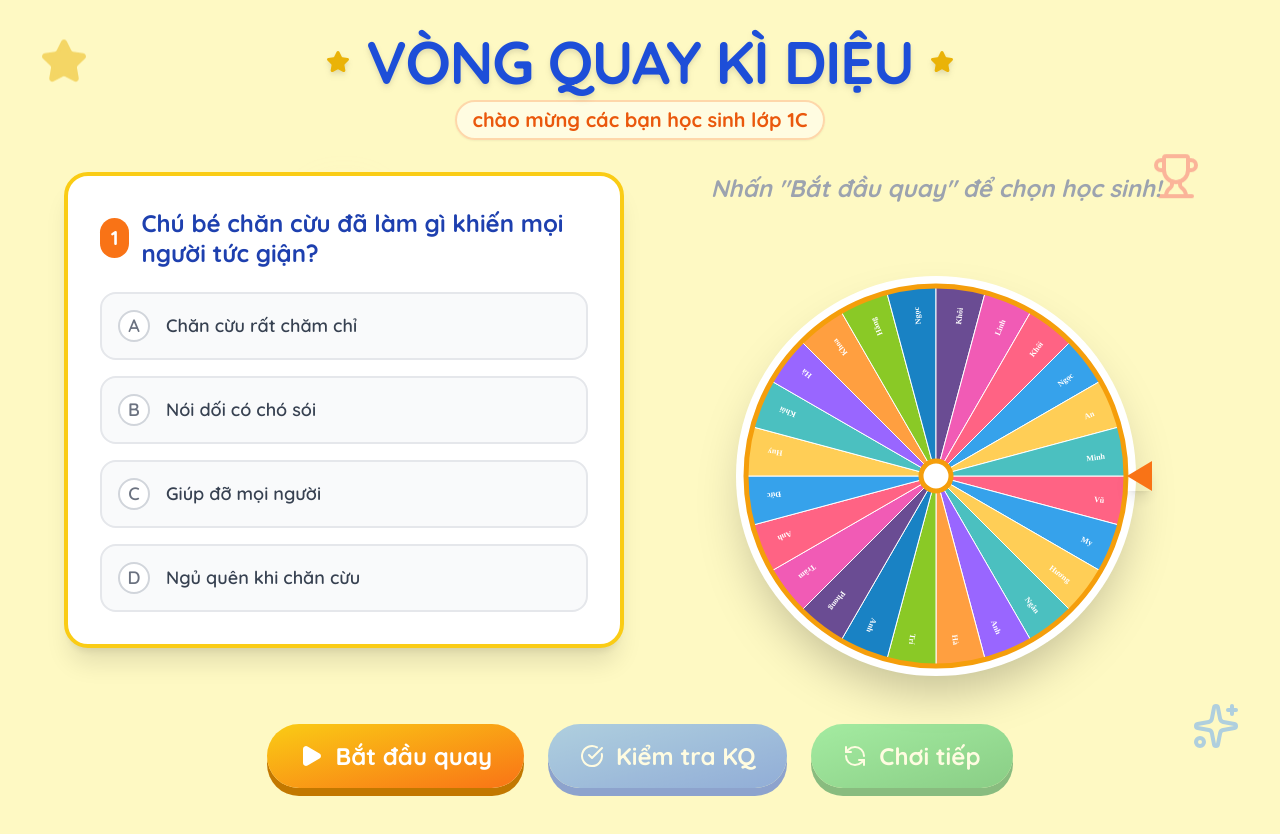
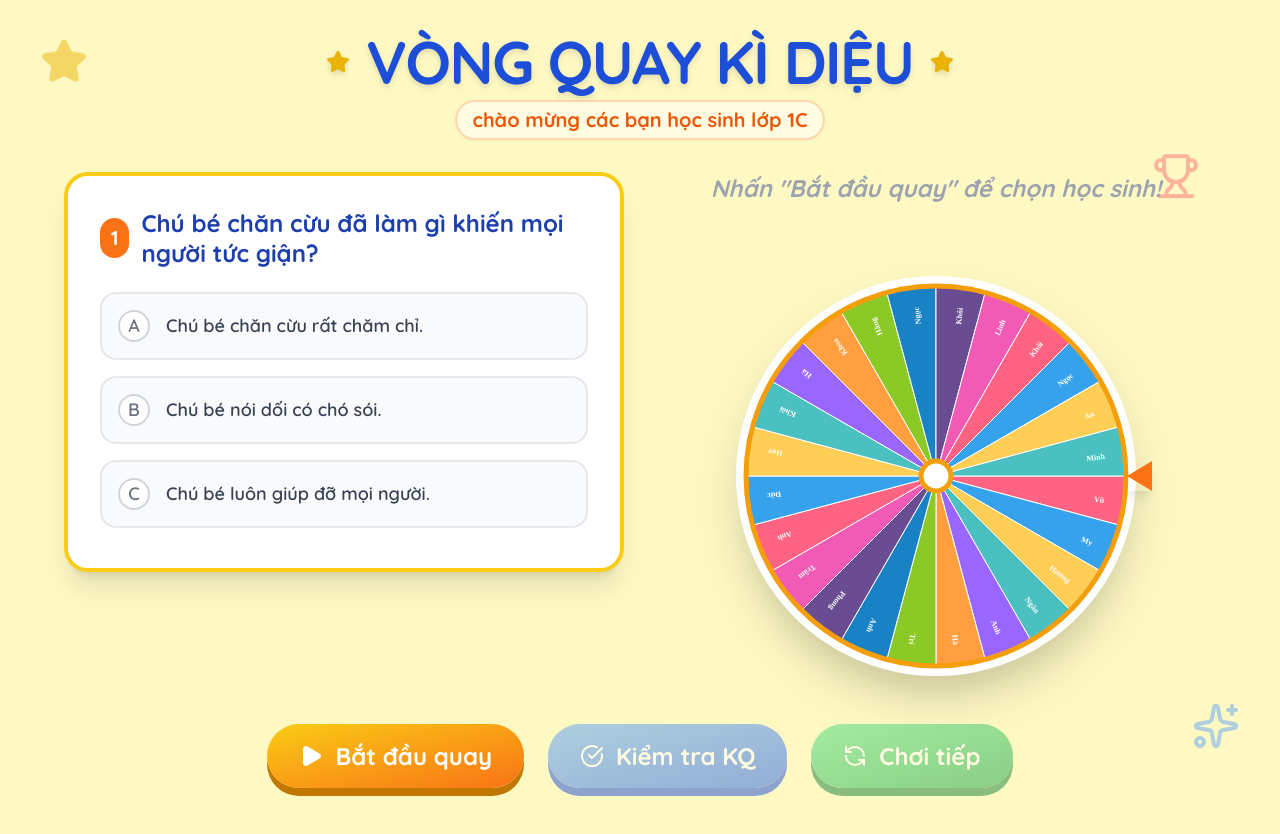
Before and after one commit to namlog-coder/VONG-QUAY-MAY-MAN, a React (Vite) app: page / in a window 1280 px wide. Shown: the top 834 px of the page. Built offline with nearby package versions, Linux system fonts and the light colour scheme.

Commit message:
Add files via upload

```diff
--- a/constants.ts
+++ b/constants.ts
@@ -33,43 +33,39 @@ export const QUESTIONS: Question[] = [
     id: 1,
     text: "Chú bé chăn cừu đã làm gì khiến mọi người tức giận?",
     options: [
-      { key: "A", text: "Chăn cừu rất chăm chỉ" },
-      { key: "B", text: "Nói dối có chó sói" },
-      { key: "C", text: "Giúp đỡ mọi người" },
-      { key: "D", text: "Ngủ quên khi chăn cừu" }
+      { key: "A", text: "Chú bé chăn cừu rất chăm chỉ." },
+      { key: "B", text: "Chú bé nói dối có chó sói." },
+      { key: "C", text: "Chú bé luôn giúp đỡ mọi người." }
     ],
     correctAnswer: "B"
   },
   {
     id: 2,
-    text: "Điều gì xảy ra khi chó sói thật sự xuất hiện?",
+    text: "Điều gì xảy ra khi sói đến thật?",
     options: [
-      { key: "A", text: "Các bác nông dân đến giúp ngay" },
-      { key: "B", text: "Không ai đến giúp" },
-      { key: "C", text: "Chó sói bỏ đi" },
-      { key: "D", text: "Chú bé chạy về nhà" }
+      { key: "A", text: "Khi sói đến thật các bác nông dân đến giúp ngay." },
+      { key: "B", text: "Khi sói đến thật chú bé bỏ chạy về nhà." },
+      { key: "C", text: "Khi sói đến thật không ai đến giúp chú bé." }
     ],
-    correctAnswer: "B"
+    correctAnswer: "C"
   },
   {
     id: 3,
     text: "Câu chuyện muốn nhắc nhở chúng ta điều gì?",
     options: [
-      { key: "A", text: "Phải biết chào hỏi mọi người" },
-      { key: "B", text: "Không nên nói dối" },
-      { key: "C", text: "Phải chăn cừu giỏi" },
-      { key: "D", text: "Không nên thật thà quá" }
+      { key: "A", text: "Chúng ta không nên nói dối." },
+      { key: "B", text: "Khi gặp người lớn chúng ta phải chào hỏi lễ phép." },
+      { key: "C", text: "Chúng ta phải chăn cừu giỏi." }
     ],
-    correctAnswer: "B"
+    correctAnswer: "A"
   },
   {
     id: 4,
     text: "Nếu em nói dối nhiều lần, điều gì có thể xảy ra với em?",
     options: [
-      { key: "A", text: "Mọi người sẽ tin em hơn" },
-      { key: "B", text: "Mọi người không còn tin em" },
-      { key: "C", text: "Em sẽ được khen" },
-      { key: "D", text: "Em vui hơn" }
+      { key: "A", text: "Mọi người sẽ tin em hơn." },
+      { key: "B", text: "Mọi người không còn tin tưởng em." },
+      { key: "C", text: "Em sẽ được khen." }
     ],
     correctAnswer: "B"
   },
@@ -77,10 +73,9 @@ export const QUESTIONS: Question[] = [
     id: 5,
     text: "Trong cuộc sống hằng ngày, khi làm sai em nên làm gì?",
     options: [
-      { key: "A", text: "Nói dối để không bị mắng" },
-      { key: "B", text: "Trốn tránh" },
-      { key: "C", text: "Thành thật xin lỗi và sửa lỗi" },
-      { key: "D", text: "Đổ lỗi cho người khác" }
+      { key: "A", text: "Khi làm sai em nói dối để không bị mắng." },
+      { key: "B", text: "Khi làm sai em trốn tránh, đổ lỗi cho người khác." },
+      { key: "C", text: "Khi làm sai em thành thật xin lỗi và sửa lỗi." }
     ],
     correctAnswer: "C"
   }
```
